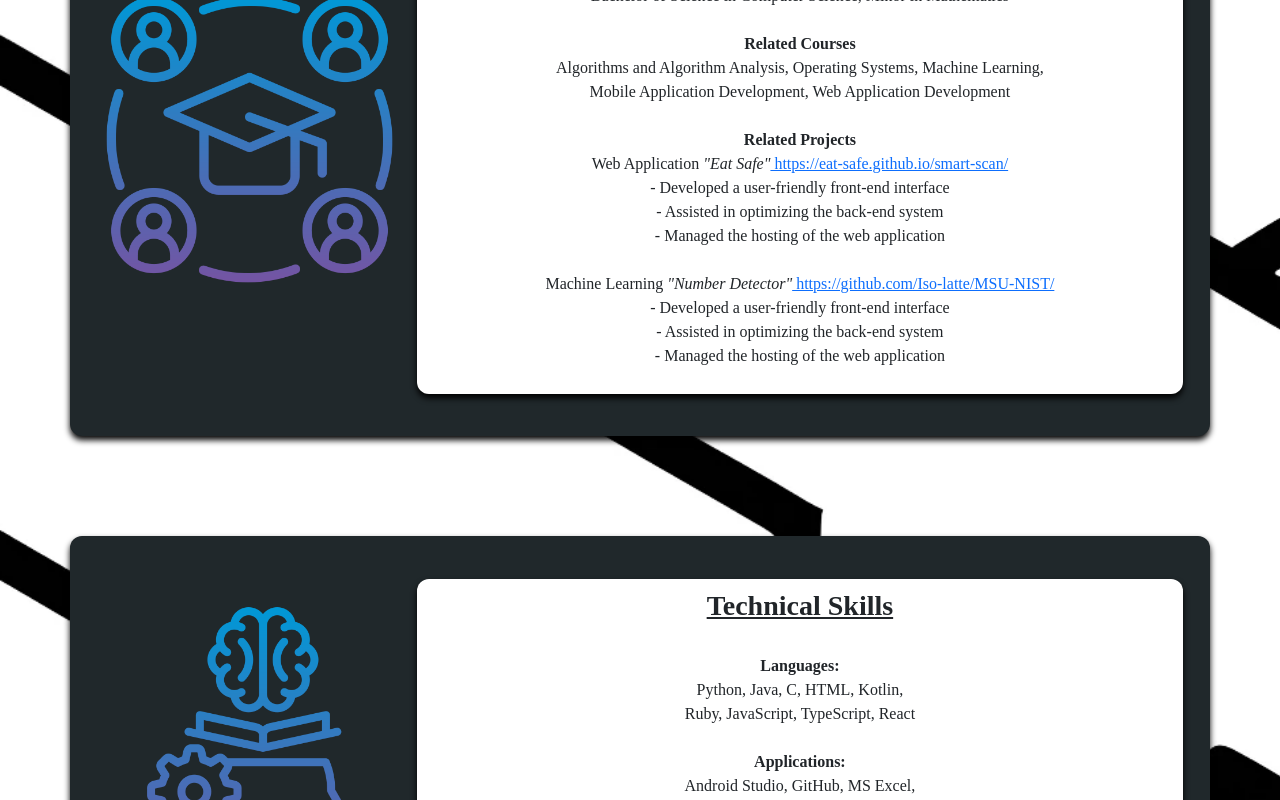
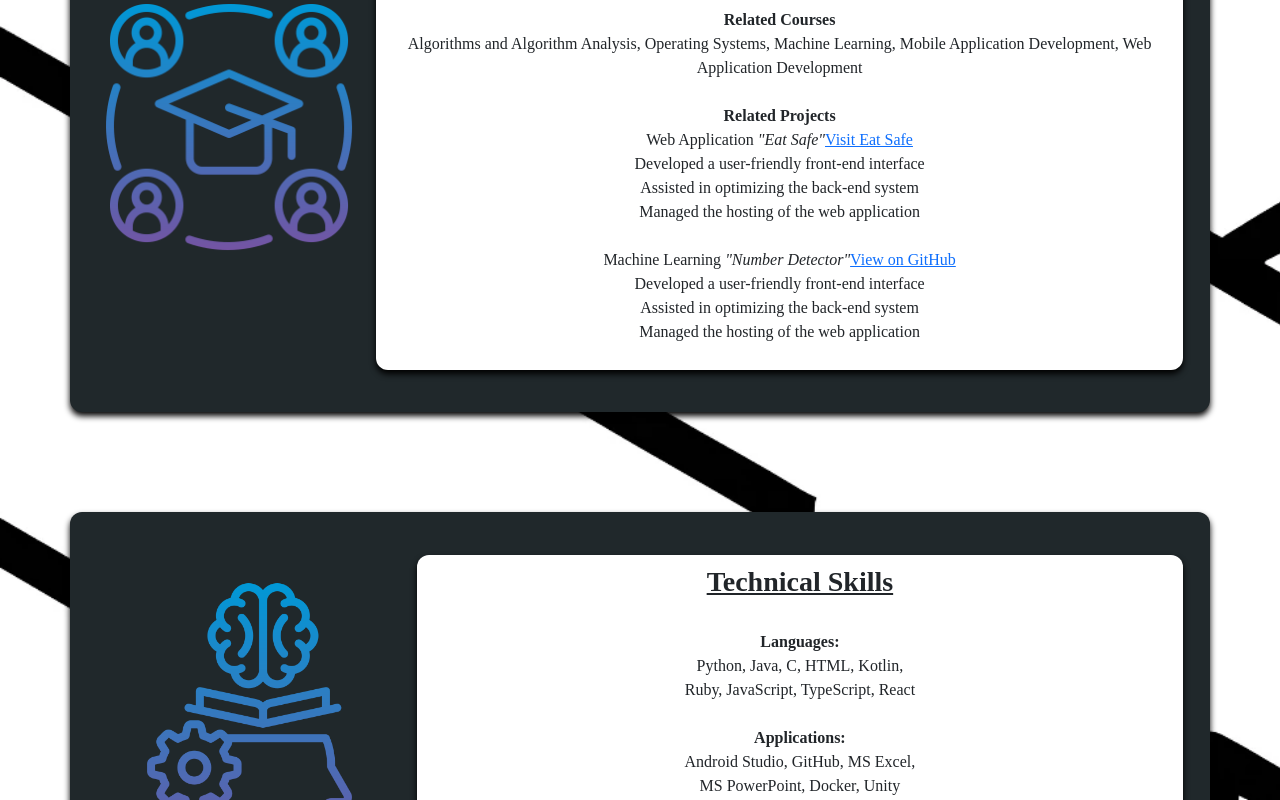
Before and after one commit to Iso-latte/ResumeWebsite, a React (Vite) app in the folder resume-project/: page /#/ in a window 1280 px wide. Shown: the part 1000-1800 px from the top of the page. Built offline with nearby package versions, Linux system fonts and the light colour scheme.

Commit message:
Added animations for fading in on home page

```diff
--- a/resume-project/index.html
+++ b/resume-project/index.html
@@ -20,5 +20,6 @@
     <script type="module" src="/src/main.tsx"></script>
     <script src="https://cdn.jsdelivr.net/npm/bootstrap@5.3.3/dist/js/bootstrap.bundle.min.js"></script>
 
+
   </body>
 </html>
--- a/resume-project/src/componets/About.tsx
+++ b/resume-project/src/componets/About.tsx
@@ -1,40 +1,76 @@
+import React from 'react';
 import './componetStyles/InfoBoxes.css';
+import { useFadeInOnScroll } from './hooks/useFadeInOnScroll';
 
-function About() {
+const About: React.FC = () => {
+    const { ref, isVisible } = useFadeInOnScroll();
+
     return (
-        <div className="container">
+        <div
+            ref={ref}
+            className={`container fade-in ${isVisible ? 'visible' : ''}`}
+        >
             <div className="colOne">
                 <img width="70%" height="200px" src="./user.png" alt="person" />
             </div>
             <div className="colTwo">
                 <div className="Title">
-                    <h3><b><u>About</u></b></h3>
+                    <h3>
+                        <b>
+                            <u>About</u>
+                        </b>
+                    </h3>
                 </div>
                 <p>
-                    <br/><b>Who I am</b>
+                    <br />
+                    <b>Who I am</b>
                     <ul>
-                        <li>- I graduated high school and moved to Denver to pursue higher education in Computer Science and Mathematics.</li>
-                        <li>- My passion for creating and problem-solving began with my early exposure to coding through game development on Roblox.</li>
-                        <li>- I have always enjoyed collaboration and teamwork, which I developed further through participation in organized team sports.</li>
+                        <li>
+                            - I graduated high school and moved to Denver to pursue higher education in Computer Science and Mathematics.
+                        </li>
+                        <li>
+                            - My passion for creating and problem-solving began with my early exposure to coding through game development on Roblox.
+                        </li>
+                        <li>
+                            - I have always enjoyed collaboration and teamwork, which I developed further through participation in organized team sports.
+                        </li>
                     </ul>
-                    <br/><b>Projects & Growth</b>
+                    <br />
+                    <b>Projects & Growth</b>
                     <ul>
-                        <li>- During my studies, I explored Linux distributions using Raspberry Pi and VirtualBox, enhancing my understanding of operating systems.</li>
-                        <li>- Developed a matrix LED picture display using Python and C++, combining programming and hardware skills.</li>
-                        <li>- Built several websites and web applications using frameworks such as React, Flask, Django, and Ruby on Rails.</li>
-                        <li>- Applied my Mathematics minor to understand foundational concepts of neural networks.</li>
+                        <li>
+                            - During my studies, I explored Linux distributions using Raspberry Pi and VirtualBox, enhancing my understanding of operating systems.
+                        </li>
+                        <li>
+                            - Developed a matrix LED picture display using Python and C++, combining programming and hardware skills.
+                        </li>
+                        <li>
+                            - Built several websites and web applications using frameworks such as React, Flask, Django, and Ruby on Rails.
+                        </li>
+                        <li>
+                            - Applied my Mathematics minor to understand foundational concepts of neural networks.
+                        </li>
                     </ul>
-                    <br/><b>Future Goals</b>
+                    <br />
+                    <b>Future Goals</b>
                     <ul>
-                        <li>- Currently preparing for CompTIA certifications to strengthen my technical credentials.</li>
-                        <li>- Expanding my knowledge of networking to better understand system architectures and data flow.</li>
-                        <li>- Deepening my comprehension of data structures and algorithms to enhance problem-solving skills.</li>
-                        <li>- Exploring the full potential of AI technologies to innovate and create impactful solutions.</li>
+                        <li>
+                            - Currently preparing for CompTIA certifications to strengthen my technical credentials.
+                        </li>
+                        <li>
+                            - Expanding my knowledge of networking to better understand system architectures and data flow.
+                        </li>
+                        <li>
+                            - Deepening my comprehension of data structures and algorithms to enhance problem-solving skills.
+                        </li>
+                        <li>
+                            - Exploring the full potential of AI technologies to innovate and create impactful solutions.
+                        </li>
                     </ul>
                 </p>
             </div>
         </div>
     );
-}
+};
 
 export default About;
--- a/resume-project/src/componets/Education.tsx
+++ b/resume-project/src/componets/Education.tsx
@@ -1,39 +1,77 @@
+import React from 'react';
 import './componetStyles/InfoBoxes.css';
+import { useFadeInOnScroll } from './hooks/useFadeInOnScroll.ts';
 
-function Education() {
+const Education: React.FC = () => {
+    const { ref, isVisible } = useFadeInOnScroll();
+
     return (
-        <div className="container">
+        <div
+            ref={ref}
+            className={`container fade-in ${isVisible ? 'visible' : ''}`}
+        >
             <div className="colOne">
-                <img width="70%" height="200px" src="./alumni.png" alt="GradCap" />
+                <img
+                    width="70%"
+                    height="200px"
+                    src="./alumni.png"
+                    alt="Alumni graduation cap"
+                />
             </div>
             <div className="colTwo">
                 <div className="Title">
-                    <h3><b><u>Education</u></b></h3>
+                    <h3>
+                        <b>
+                            <u>Education</u>
+                        </b>
+                    </h3>
                 </div>
-                <p><br/><b>Metropolitan State University of Denver, Denver, CO</b><br/>
-                Bachelor of Science in Computer Science, Minor in Mathematics<br/><br/>
-
-                <b>Related Courses</b><br/>
-                Algorithms and Algorithm Analysis, Operating Systems, Machine Learning,<br/> Mobile Application
-                Development, Web Application Development<br/><br/>
-
-                <b>Related Projects</b><br/>
-                Web Application <i>"Eat Safe"</i><a href="https://eat-safe.github.io/smart-scan/" target="_blank"> https://eat-safe.github.io/smart-scan/ </a><br/>
-                <ul>
-                    <li>- Developed a user-friendly front-end interface</li>
-                    <li>- Assisted in optimizing the back-end system</li>
-                    <li>- Managed the hosting of the web application</li>
-                </ul>
-                <br/>Machine Learning <i>"Number Detector"</i><a href="https://github.com/Iso-latte/MSU-NIST/" target="_blank"> https://github.com/Iso-latte/MSU-NIST/ </a><br/>
-                <ul>
-                    <li>- Developed a user-friendly front-end interface</li>
-                    <li>- Assisted in optimizing the back-end system</li>
-                    <li>- Managed the hosting of the web application</li>
-                </ul>
+                <p>
+                    <b>Metropolitan State University of Denver, Denver, CO</b>
+                    <br />
+                    Bachelor of Science in Computer Science, Minor in Mathematics
+                    <br />
+                    <br />
+                    <b>Related Courses</b>
+                    <br />
+                    Algorithms and Algorithm Analysis, Operating Systems, Machine
+                    Learning, Mobile Application Development, Web Application
+                    Development
+                    <br />
+                    <br />
+                    <b>Related Projects</b>
+                    <br />
+                    Web Application <i>"Eat Safe"</i>
+                    <a
+                        href="https://eat-safe.github.io/smart-scan/"
+                        target="_blank"
+                        rel="noopener noreferrer"
+                    >
+                        Visit Eat Safe
+                    </a>
+                    <ul>
+                        <li>Developed a user-friendly front-end interface</li>
+                        <li>Assisted in optimizing the back-end system</li>
+                        <li>Managed the hosting of the web application</li>
+                    </ul>
+                    <br />
+                    Machine Learning <i>"Number Detector"</i>
+                    <a
+                        href="https://github.com/Iso-latte/MSU-NIST/"
+                        target="_blank"
+                        rel="noopener noreferrer"
+                    >
+                        View on GitHub
+                    </a>
+                    <ul>
+                        <li>Developed a user-friendly front-end interface</li>
+                        <li>Assisted in optimizing the back-end system</li>
+                        <li>Managed the hosting of the web application</li>
+                    </ul>
                 </p>
             </div>
         </div>
     );
-}
+};
 
 export default Education;
--- a/resume-project/src/componets/Experience.tsx
+++ b/resume-project/src/componets/Experience.tsx
@@ -1,48 +1,89 @@
+import React from 'react';
 import './componetStyles/InfoBoxes.css';
+import { useFadeInOnScroll } from './hooks/useFadeInOnScroll.ts'; // Assuming the hook is in a `hooks` folder.
 
-function Experience() {
+const Experience: React.FC = () => {
+    const { ref, isVisible } = useFadeInOnScroll();
+
     return (
-        <div className="container">
+        <div
+            ref={ref}
+            className={`container fade-in ${isVisible ? 'visible' : ''}`}
+        >
             <div className="colOne">
-                <img width="70%" height="200px" src="./experience.png" alt="Head-with-stars" />
+                <img
+                    width="70%"
+                    height="200px"
+                    src="./experience.png"
+                    alt="Head with stars"
+                />
             </div>
             <div className="colTwo">
                 <div className="Title">
-                    <h3><b><u>Experience</u></b></h3>
+                    <h3>
+                        <b>
+                            <u>Experience</u>
+                        </b>
+                    </h3>
                 </div>
-                <br/><b>Assistant Manager</b><br/>
-                Busy Bee Cleaners LLC, Aurora, CO <br/>
-                May 2023 – August 2023<br/><br/>
+                <br />
+                <b>Assistant Manager</b>
+                <br />
+                Busy Bee Cleaners LLC, Aurora, CO <br />
+                May 2023 – August 2023
+                <br />
+                <br />
                 <ul>
                     <li>- Led teams of 4-6 people</li>
-                    <li>- Utilized time management to ensure jobs completed on schedule</li>
-                    <li>- Identified needs for staffing, used organizational skills to create <br/>
-                    and distribute schedules to keep members informed of changes</li>
+                    <li>
+                        - Utilized time management to ensure jobs completed on schedule
+                    </li>
+                    <li>
+                        - Identified needs for staffing, used organizational skills to
+                        create <br />
+                        and distribute schedules to keep members informed of changes
+                    </li>
                     <li>- Visited 10–20 customer sites weekly for routine cleaning</li>
-                    <li>- Translated from Spanish to English for team communication</li>
+                    <li>
+                        - Translated from Spanish to English for team communication
+                    </li>
                 </ul>
-
-                <br/><b>Warehouse Worker</b><br/>
-                Amazon Fresh, Aurora, CO <br/>
-                August 2019 – March 2020 <br/><br/>
+                <br />
+                <b>Warehouse Worker</b>
+                <br />
+                Amazon Fresh, Aurora, CO <br />
+                August 2019 – March 2020 <br />
+                <br />
                 <ul>
-                    <li>- Effectively managed inventory by stocking incoming <br/> items
-                    and picking items for shipment in a timely manner </li>
+                    <li>
+                        - Effectively managed inventory by stocking incoming <br /> items
+                        and picking items for shipment in a timely manner
+                    </li>
                     <li>- Performed quality assurance checks</li>
-                    <li>- Processed between 200-400 items </li>
+                    <li>- Processed between 200-400 items</li>
                 </ul>
-
-                <br/><b>Greenskeeper</b><br/>
-                Las Campanas, Santa Fe, NM <br/>
-                May 2017 – August 2018<br/><br/>
+                <br />
+                <b>Greenskeeper</b>
+                <br />
+                Las Campanas, Santa Fe, NM <br />
+                May 2017 – August 2018
+                <br />
+                <br />
                 <ul>
                     <li>- Led teams of 4–6 people</li>
-                    <li>- Employed teamwork to ensure all grass was well-maintained before opening </li>
-                    <li>- Practiced effective time management to ensure the crew completed their tasks on time</li>
-                </ul><br/>
+                    <li>
+                        - Employed teamwork to ensure all grass was well-maintained
+                        before opening
+                    </li>
+                    <li>
+                        - Practiced effective time management to ensure the crew
+                        completed their tasks on time
+                    </li>
+                </ul>
+                <br />
             </div>
         </div>
     );
-}
+};
 
 export default Experience;
--- a/resume-project/src/componets/TechSkills.tsx
+++ b/resume-project/src/componets/TechSkills.tsx
@@ -1,28 +1,50 @@
+import React from 'react';
 import './componetStyles/InfoBoxes.css';
+import { useFadeInOnScroll } from './hooks/useFadeInOnScroll';
 
-function TechSkills() {
+const TechSkills: React.FC = () => {
+    const { ref, isVisible } = useFadeInOnScroll();
+
     return (
-        <div className="container">
+        <div
+            ref={ref}
+            className={`container fade-in ${isVisible ? 'visible' : ''}`}
+        >
             <div className="colOne">
-                <img width="70%" height="200px" src="./cognitive-training.png" alt="Head-with-gears" />
+                <img
+                    width="70%"
+                    height="200px"
+                    src="./cognitive-training.png"
+                    alt="Head with gears"
+                />
             </div>
             <div className="colTwo">
                 <div className="Title">
-                    <h3><b><u>Technical Skills</u></b></h3>
+                    <h3>
+                        <b>
+                            <u>Technical Skills</u>
+                        </b>
+                    </h3>
                 </div>
                 <p>
-                    <br/><b>Languages:</b><br/>
-                    Python, Java, C, HTML, Kotlin, <br/> Ruby, JavaScript, TypeScript, React<br/><br/>
-                    <b>Applications:</b><br/>
-                    Android Studio, GitHub, MS Excel, <br/> MS PowerPoint, Docker, Unity <br/><br/>
-                    <b>Operating Systems:</b><br/>
+                    <br />
+                    <b>Languages:</b>
+                    <br />
+                    Python, Java, C, HTML, Kotlin, <br /> Ruby, JavaScript, TypeScript, React
+                    <br />
+                    <br />
+                    <b>Applications:</b>
+                    <br />
+                    Android Studio, GitHub, MS Excel, <br /> MS PowerPoint, Docker, Unity
+                    <br />
+                    <br />
+                    <b>Operating Systems:</b>
+                    <br />
                     Linux, Apple, Windows
-
-
                 </p>
             </div>
         </div>
     );
-}
+};
 
 export default TechSkills;
--- a/resume-project/src/componets/componetStyles/InfoBoxes.css
+++ b/resume-project/src/componets/componetStyles/InfoBoxes.css
@@ -9,6 +9,17 @@
   transition: transform 0.3s ease-in-out; /* Smooth zoom on hover */
   box-shadow: 0 4px 6px rgba(0, 0, 0, 1); /* Optional: Subtle shadow for depth */
   box-sizing: border-box; /* Ensure padding is included in width calculations */
+}
+
+.fade-in {
+  opacity: 0;
+  transform: translateY(20px);
+  transition: opacity 0.5s ease-out, transform 0.5s ease-out;
+}
+
+.fade-in.visible {
+  opacity: 1;
+  transform: translateY(0);
 }
 
 .container:hover {
--- /dev/null
+++ b/resume-project/src/componets/hooks/useFadeInOnScroll.ts
@@ -0,0 +1,21 @@
+import { useEffect, useState, useRef } from 'react';
+
+export const useFadeInOnScroll = () => {
+    const ref = useRef<HTMLDivElement>(null);
+    const [isVisible, setIsVisible] = useState(false);
+
+    useEffect(() => {
+        const observer = new IntersectionObserver(
+            ([entry]) => setIsVisible(entry.isIntersecting),
+            { threshold: 0.1 }
+        );
+
+        if (ref.current) observer.observe(ref.current);
+
+        return () => {
+            if (ref.current) observer.unobserve(ref.current);
+        };
+    }, []);
+
+    return { ref, isVisible };
+};
```
